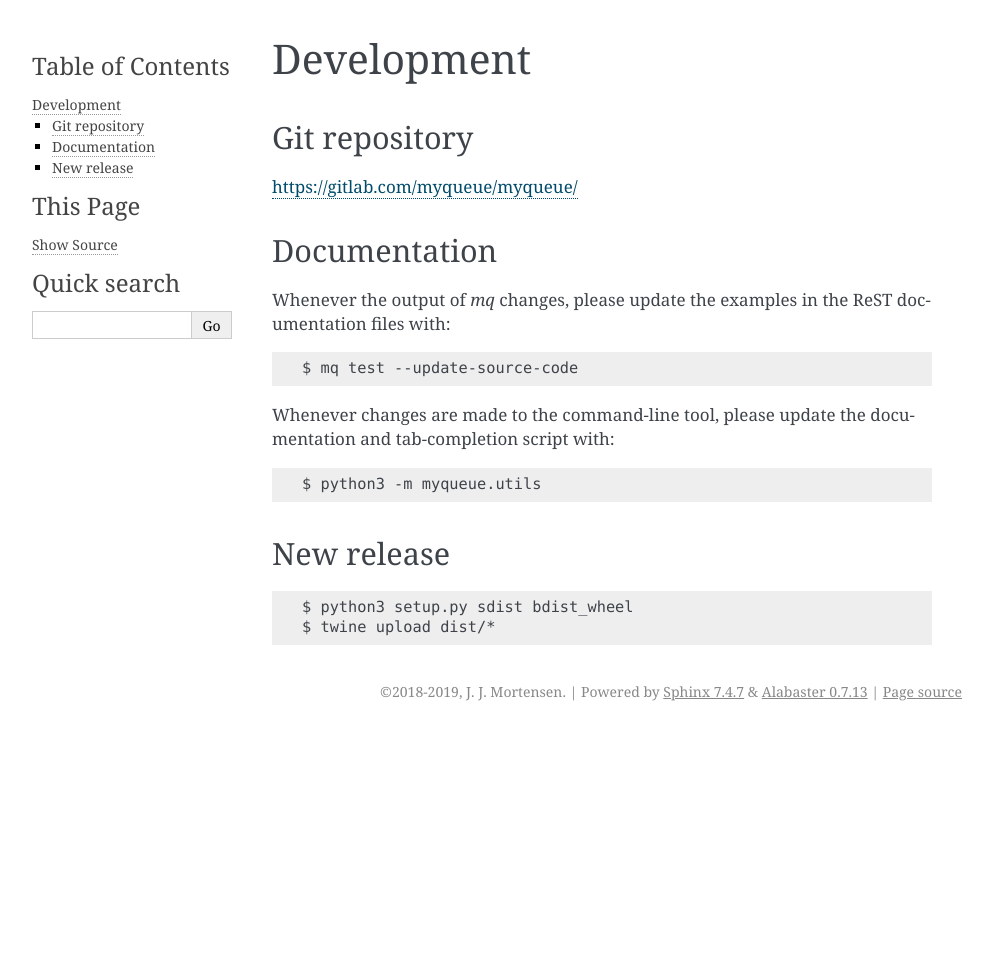
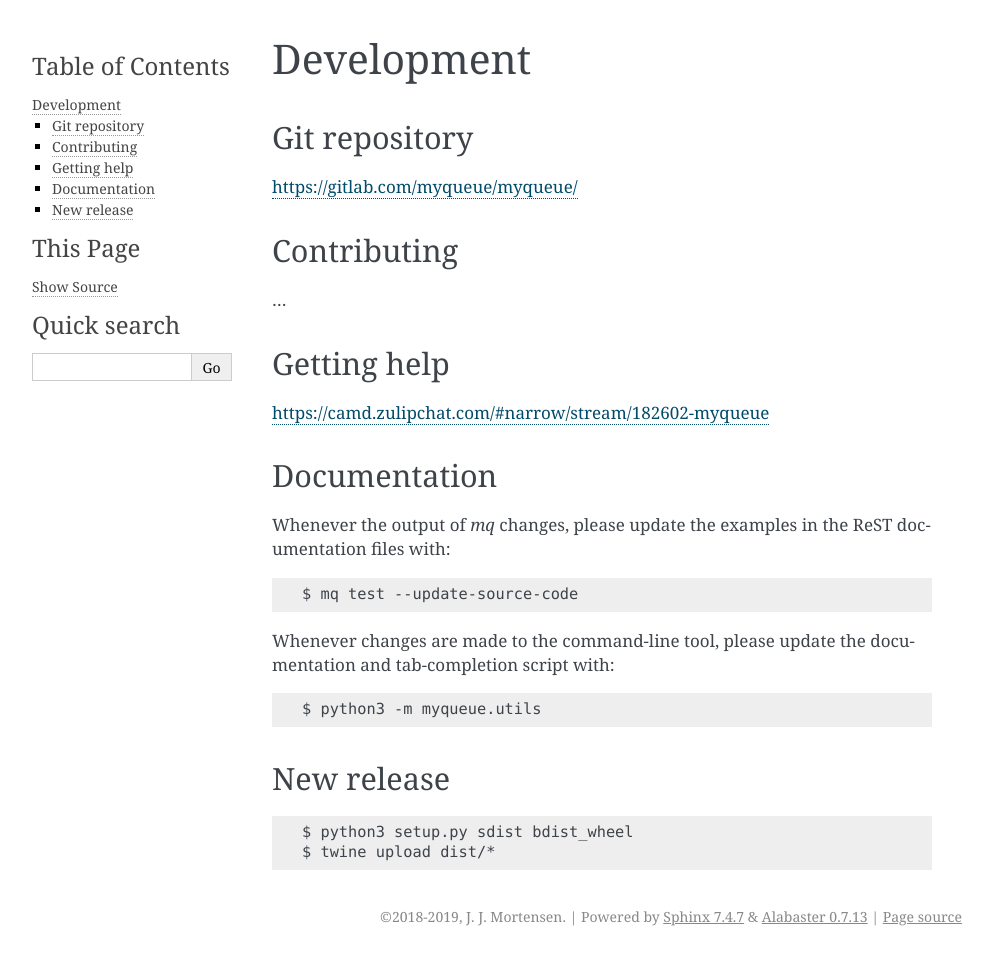
Before and after one commit to Yangxinsix/myqueue, a Sphinx documentation site: the page built from docs/development.rst, in a window 1280 px wide. Shown: the whole page, without its empty margins (148-1140 px from the left). Built offline with Sphinx 7.4.7, drawn with Linux system fonts in a browser that asks for light colours; before the commit the page ends 900 px from its top, so only the background shows below that.

Commit message:
Help ...

```diff
--- a/docs/development.rst
+++ b/docs/development.rst
@@ -5,6 +5,18 @@ Git repository
 --------------
 
 https://gitlab.com/myqueue/myqueue/
+
+
+Contributing
+------------
+
+...
+
+
+Getting help
+-------------
+
+https://camd.zulipchat.com/#narrow/stream/182602-myqueue
 
 
 Documentation
```
